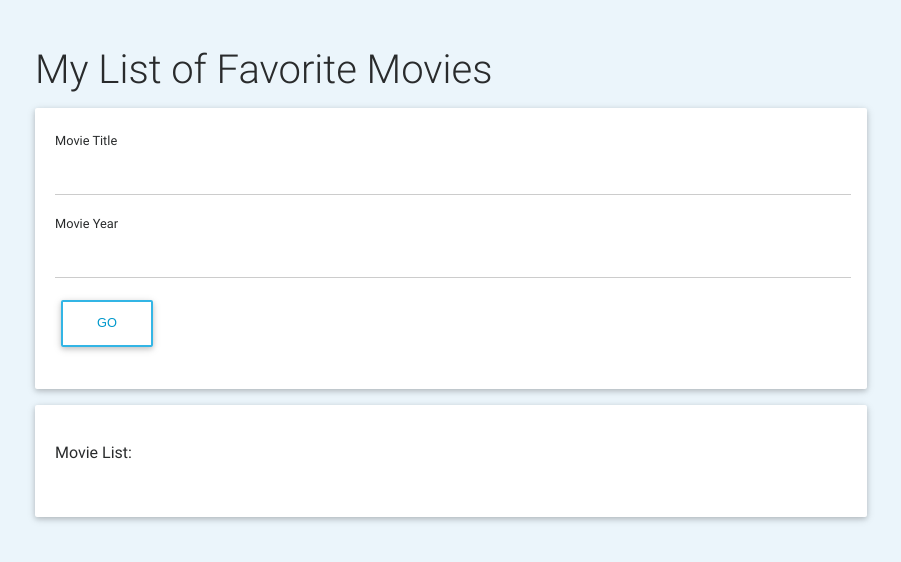
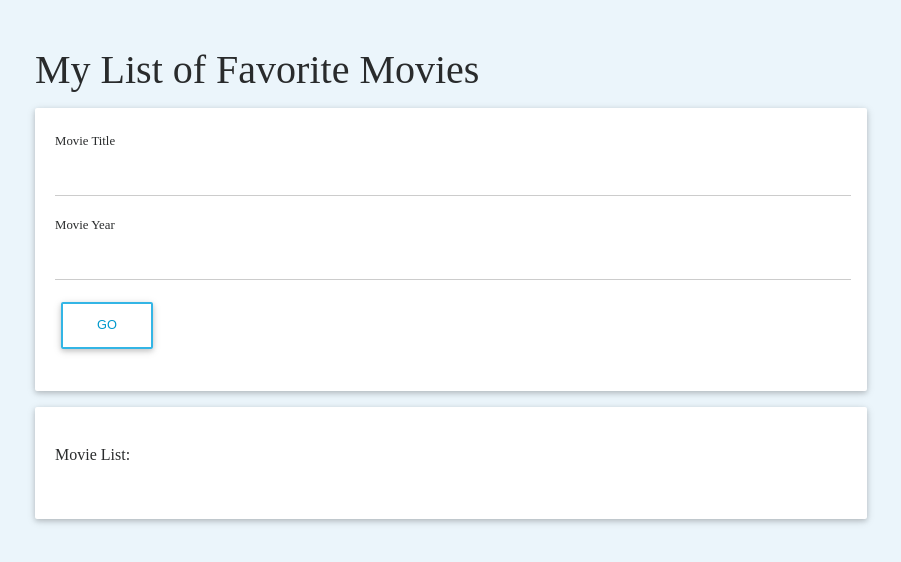
Before and after one commit to PacificWord70/dom-list, a plain HTML site: page index.html in a window 1280 px wide. Shown: the whole page, without its empty margins (189-1090 px from the left). Drawn offline with Linux system fonts and the light colour scheme.

Commit message:
aesthetic changes

```diff
--- a/css/style.css
+++ b/css/style.css
@@ -6,6 +6,7 @@ body
     width: 65%;
     margin-top: 3rem;
     background-color: #EBF5FB;
+    font-family: "Bookman Old Style";
 }
 
 div
```
